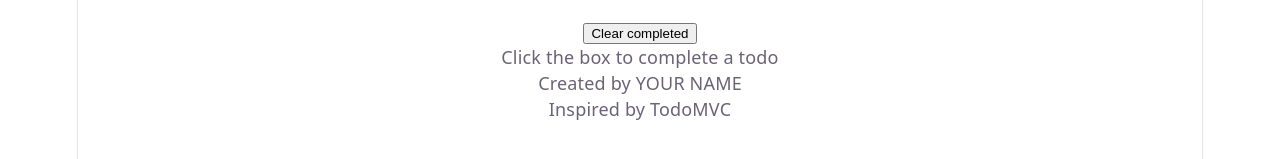
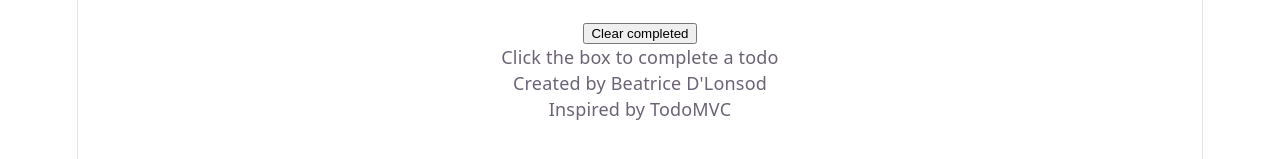
Before and after one commit to BrassyMage/csit340-todomvc, a React (Vite) app: page / in a window 1280 px wide. Shown: the part 353-512 px from the top of the page. Built offline with nearby package versions, Linux system fonts and the light colour scheme.

Commit message:
chore: replace YOUR NAME with Beatrice D'Lonsod

```diff
--- a/src/App.jsx
+++ b/src/App.jsx
@@ -5,7 +5,7 @@ function App() {
   return (
     <div className="min-h-screen bg-[#f5f5f5] py-8 font-light text-[#111]">
       <Todos />
-      <Info name="YOUR NAME" />
+      <Info name="Beatrice D'Lonsod" />
     </div>
   )
 }
```
